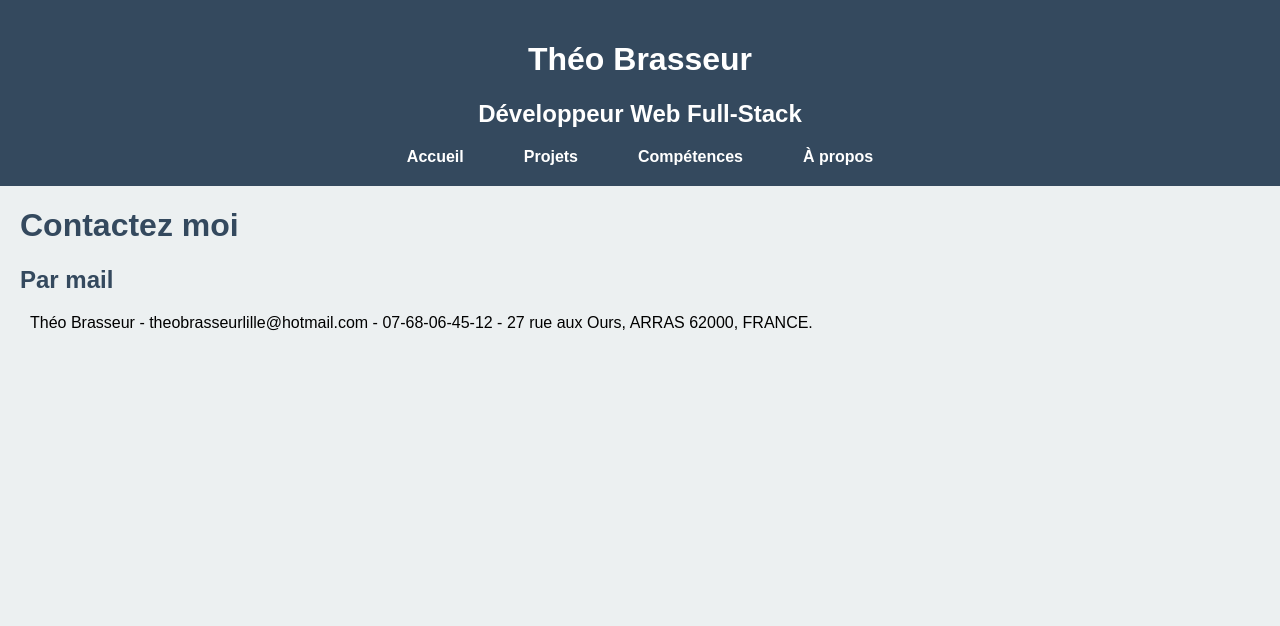
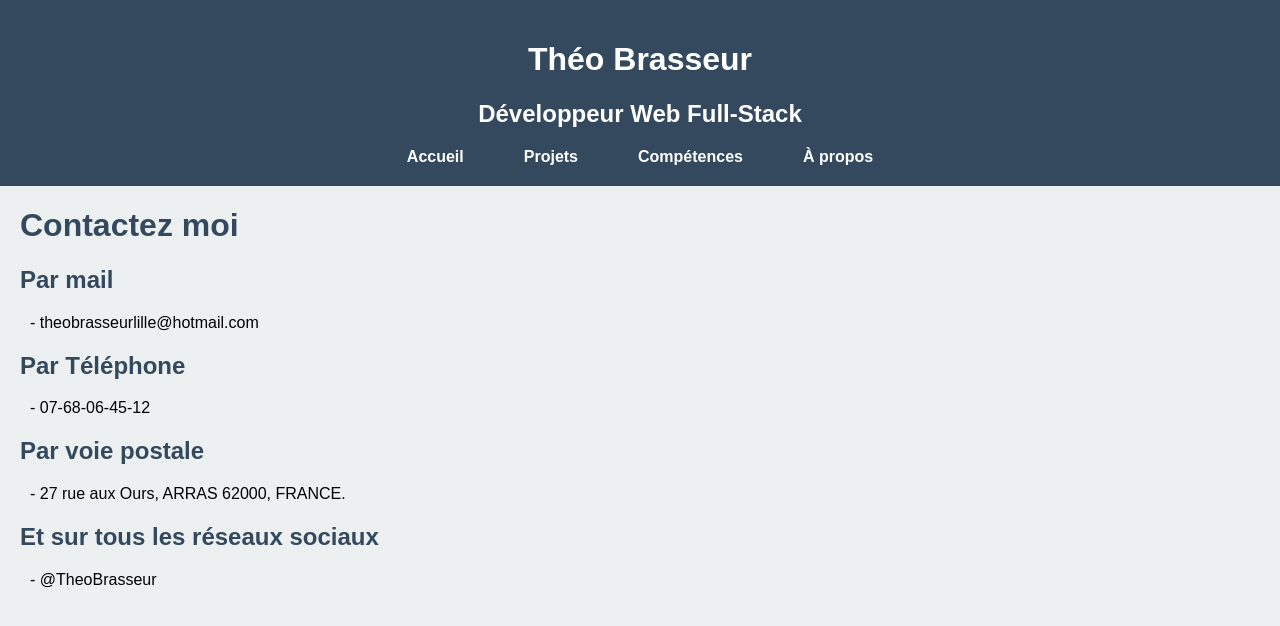
Before and after one commit to TheoBrasseurOCR/portfolioOCR, a React (Create React App) app: page /contact in a window 1280 px wide. Shown: the top 626 px of the page. Built offline with nearby package versions, Linux system fonts and the light colour scheme.

Commit message:
contact edit

```diff
--- a/src/pages/Contact.jsx
+++ b/src/pages/Contact.jsx
@@ -6,7 +6,19 @@ const Contact = () => {
       <h1>Contactez moi</h1>
       <h2>Par mail</h2>
       <p>
-        Théo Brasseur - theobrasseurlille@hotmail.com - 07-68-06-45-12 - 27 rue aux Ours, ARRAS 62000, FRANCE.
+        - theobrasseurlille@hotmail.com
+      </p>
+      <h2>Par Téléphone</h2>
+      <p>
+      - 07-68-06-45-12
+      </p>
+      <h2>Par voie postale</h2>
+      <p>
+      - 27 rue aux Ours, ARRAS 62000, FRANCE.
+      </p>
+      <h2>Et sur tous les réseaux sociaux</h2>
+      <p>
+      - @TheoBrasseur
       </p>
     </div>
   );
```
